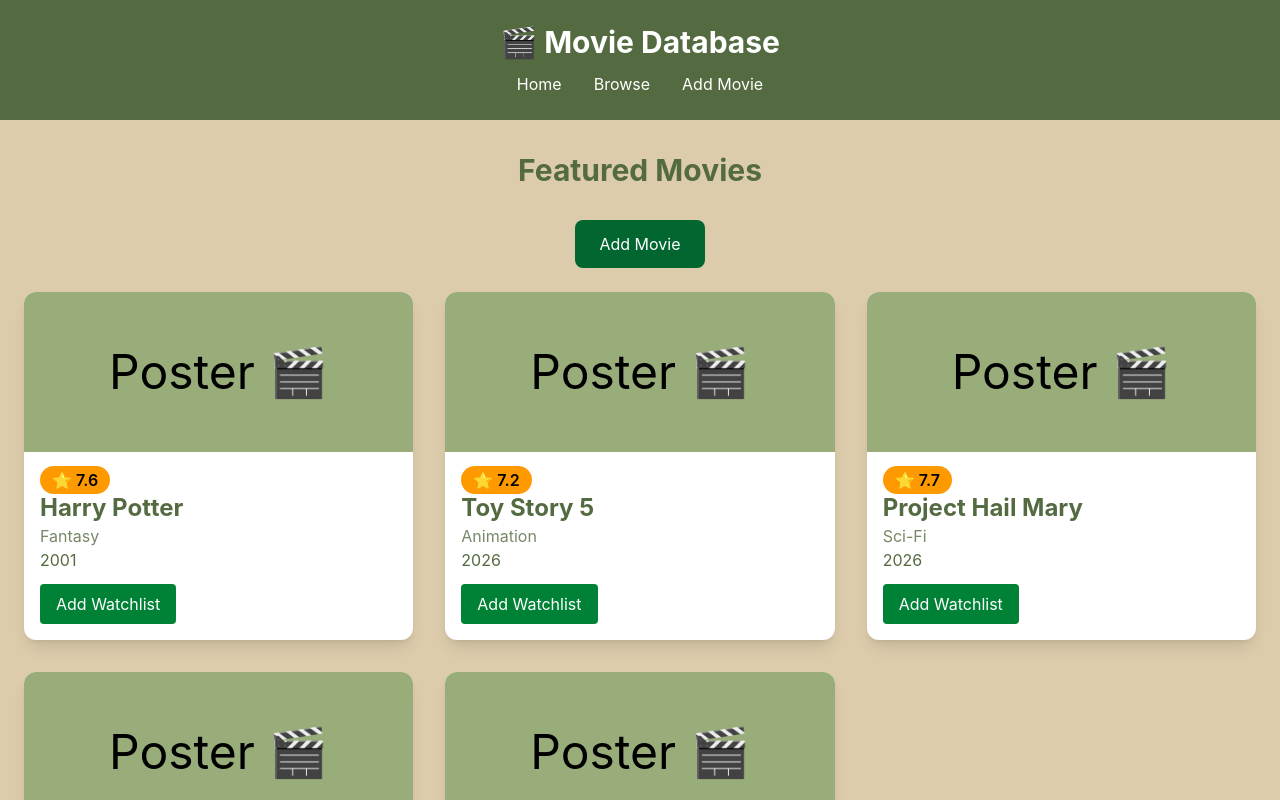
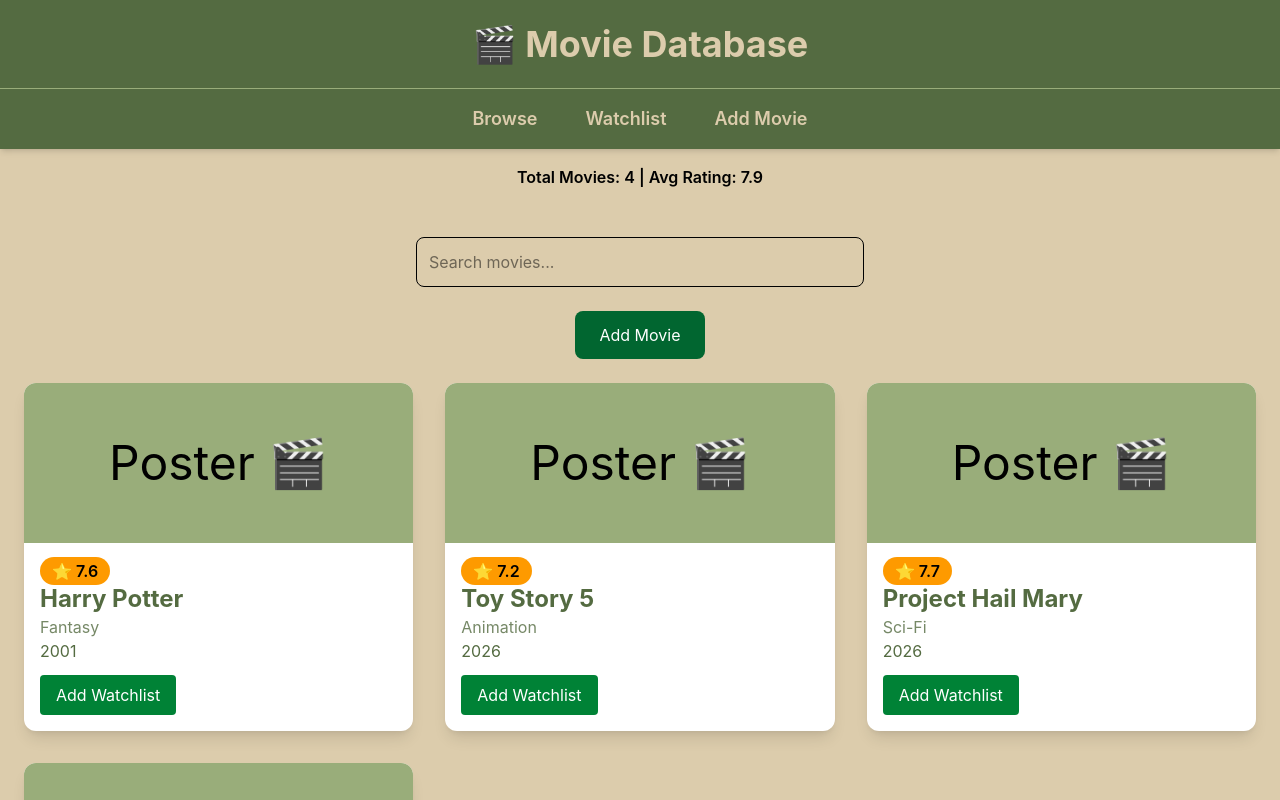
Before and after one commit to SagonaAchhami/MovieDatabase, a React app: page / in a window 1280 px wide. Shown: the top 800 px of the page. Built offline with nearby package versions, Linux system fonts and the light colour scheme; the HTML template or start-up script is replaced by a standard one.

Commit message:
Added  watchlist page, search filter, and useEffect dashboard

```diff
--- a/src/App.jsx
+++ b/src/App.jsx
@@ -1,59 +1,110 @@
-import { useState } from "react";
+import { useState, useEffect } from "react";
 import { BrowserRouter, Routes, Route } from "react-router-dom";
 import Navbar from "./Components/Navbar";
 import MovieGrid from "./Components/MovieGrid";
 import AddMovie from "./Components/AddMovie";
+import MovieCard from "./Components/MovieCard";
 
 export default function App() {
   const [movies, setMovies] = useState([
-    { title: "Harry Potter", genre: "Fantasy", year: 2001, rating: 7.6, director: "Chris Columbus", synopsis: "Wizard discovers Hogwarts magic", cast: ["Daniel Radcliffe", "Emma Watson", "Rupert Grint"] },
-    { title: "Toy Story 5", genre: "Animation", year: 2026, rating: 7.2, director: "Andrew Stanton", synopsis: "Toys return new adventure", cast: ["Tom Hanks", "Tim Allen"] },
-    { title: "Project Hail Mary", genre: "Sci-Fi", year: 2026, rating: 7.7, director: "Phil Lord", synopsis: "Astronaut saves Earth alone", cast: ["Ryan Gosling"] },
-    { title: "Elio", genre: "Animation", year: 2025, rating: 9.0, director: "Adrian Molina", synopsis: "Boy becomes space ambassador", cast: ["Yonas Kibreab"] },
-    { title: "The Last Whale Singer", genre: "Animation", year: 2025, rating: 6.0, director: "Reza Memari", synopsis: "Underwater friendship and music", cast: ["Actor 1", "Actor 2"] }
+    { title: "Harry Potter", genre: "Fantasy", year: 2001, rating: 7.6, director: "Chris Columbus", synopsis: "Wizard discovers Hogwarts magic", cast: ["Daniel Radcliffe"] },
+    { title: "Toy Story 5", genre: "Animation", year: 2026, rating: 7.2, director: "Andrew Stanton", synopsis: "Toys return adventure", cast: ["Tom Hanks"] },
+    { title: "Project Hail Mary", genre: "Sci-Fi", year: 2026, rating: 7.7, director: "Phil Lord", synopsis: "Astronaut saves Earth", cast: ["Ryan Gosling"] },
+    { title: "Elio", genre: "Animation", year: 2025, rating: 9.0, director: "Adrian Molina", synopsis: "Boy becomes ambassador", cast: ["Yonas Kibreab"] },
   ]);
 
   const [watchlist, setWatchlist] = useState([]);
   const [selectedMovie, setSelectedMovie] = useState(null);
 
-  // ADD MOVIE
+  const [search, setSearch] = useState("");
+  const [totalMovies, setTotalMovies] = useState(0);
+  const [avgRating, setAvgRating] = useState(0);
+
   const addMovie = (movie) => {
     setMovies((prev) => [...prev, movie]);
   };
 
-  // WATCHLIST TOGGLE (using title instead of id)
   const toggleWatchlist = (movie) => {
     const exists = watchlist.find((m) => m.title === movie.title);
+    setWatchlist(
+      exists
+        ? watchlist.filter((m) => m.title !== movie.title)
+        : [...watchlist, movie]
+    );
+  };
 
-    if (exists) {
-      setWatchlist((prev) =>
-        prev.filter((m) => m.title !== movie.title)
-      );
-    } else {
-      setWatchlist((prev) => [...prev, movie]);
-    }
-  };
+  useEffect(() => {
+    setTotalMovies(movies.length);
+    const avg = movies.reduce((sum, m) => sum + m.rating, 0) / movies.length;
+    setAvgRating(avg.toFixed(1));
+  }, [movies]);
+
+  const filteredMovies = movies.filter((movie) =>
+    movie.title.toLowerCase().includes(search.toLowerCase())
+  );
 
   return (
     <BrowserRouter>
       <div className="min-h-screen bg-[#DCCCAC]">
         <Navbar />
 
+        <div className="text-center py-4 font-semibold">
+          Total Movies: {totalMovies} | Avg Rating: {avgRating}
+        </div>
+
         <Routes>
+
+          {/* BROWSE */}
           <Route
             path="/"
             element={
               <MovieGrid
-                movies={movies}
+                movies={filteredMovies}
                 onSelectMovie={setSelectedMovie}
+                selectedMovie={selectedMovie}
                 watchlist={watchlist}
                 toggleWatchlist={toggleWatchlist}
-                selectedMovie={selectedMovie}
+                search={search}
+                setSearch={setSearch}
               />
             }
           />
 
-          <Route path="/add" element={<AddMovie onAddMovie={addMovie} />} />
+          {/* ADD */}
+          <Route
+            path="/add"
+            element={<AddMovie onAddMovie={addMovie} />}
+          />
+
+          {/*  WATCHLIST */}
+          <Route
+            path="/watchlist"
+            element={
+              <div className="max-w-7xl mx-auto py-8 px-6">
+                <h2 className="text-3xl font-bold text-center mb-8">
+                  Watchlist
+                </h2>
+
+                {watchlist.length === 0 ? (
+                  <p className="text-center">No movies in watchlist</p>
+                ) : (
+                  <div className="grid grid-cols-1 sm:grid-cols-2 lg:grid-cols-3 gap-8">
+                    {watchlist.map((movie) => (
+                      <MovieCard
+                        key={movie.title}
+                        movie={movie}
+                        onSelectMovie={setSelectedMovie}
+                        selectedMovie={selectedMovie}
+                        watchlist={watchlist}
+                        toggleWatchlist={toggleWatchlist}
+                      />
+                    ))}
+                  </div>
+                )}
+              </div>
+            }
+          />
+
         </Routes>
       </div>
     </BrowserRouter>
--- a/src/Components/MovieGrid.jsx
+++ b/src/Components/MovieGrid.jsx
@@ -7,15 +7,27 @@ export default function MovieGrid({
   selectedMovie,
   watchlist,
   toggleWatchlist,
+  search,
+  setSearch,
 }) {
   const navigate = useNavigate();
 
   return (
     <div className="max-w-7xl mx-auto py-8 px-6">
-      <h2 className="text-3xl font-bold text-center text-[#546B41] mb-8">
-        Featured Movies
-      </h2>
 
+
+      {/* SEARCH BAR */}
+      <div className="flex justify-center mb-6">
+        <input
+          type="text"
+          placeholder="Search movies..."
+          value={search}
+          onChange={(e) => setSearch(e.target.value)}
+          className="w-full max-w-md p-3 border rounded-lg"
+        />
+      </div>
+
+      {/* ADD MOVIE BUTTON */}
       <div className="flex justify-center mb-6">
         <button
           onClick={() => navigate("/add")}
@@ -25,16 +37,18 @@ export default function MovieGrid({
         </button>
       </div>
 
-      <div className="grid grid-cols-1 sm:grid-cols-2 lg:grid-cols-3 gap-8">
+      {/* FIXED HEIGHT GRID WRAPPER */}
+      <div className="grid grid-cols-1 sm:grid-cols-2 lg:grid-cols-3 gap-8 items-start">
         {movies.map((movie) => (
+          <div key={movie.title} className="h-full">
             <MovieCard
-            key={movie.title}
               movie={movie}
               onSelectMovie={onSelectMovie}
               selectedMovie={selectedMovie}
               watchlist={watchlist}
               toggleWatchlist={toggleWatchlist}
             />
+          </div>
         ))}
       </div>
     </div>
--- a/src/Components/Navbar.jsx
+++ b/src/Components/Navbar.jsx
@@ -1,17 +1,19 @@
 import { Link } from "react-router-dom";
 
-export default function Navbar() {
+function Navbar() {
   return (
-    <nav className="bg-[#546B41] text-white py-6 text-center">
-      <h1 className="text-3xl font-bold mb-3">
-        🎬 Movie Database
-      </h1>
+    <nav className="bg-[#546B41] text-[#DCCCAC] shadow-md">
+      <div className="py-6 text-center border-b border-[#99AD7A]">
+        <h1 className="text-4xl font-bold">🎬 Movie Database</h1>
+      </div>
 
-      <div className="flex justify-center gap-8">
-        <Link to="/">Home</Link>
+      <div className="flex justify-center gap-12 py-4 font-semibold text-lg">
         <Link to="/">Browse</Link>
+        <Link to="/watchlist">Watchlist</Link>
         <Link to="/add">Add Movie</Link>
       </div>
     </nav>
   );
 }
+
+export default Navbar;
```
Lines whose indentation alone changed are shown as unchanged.
